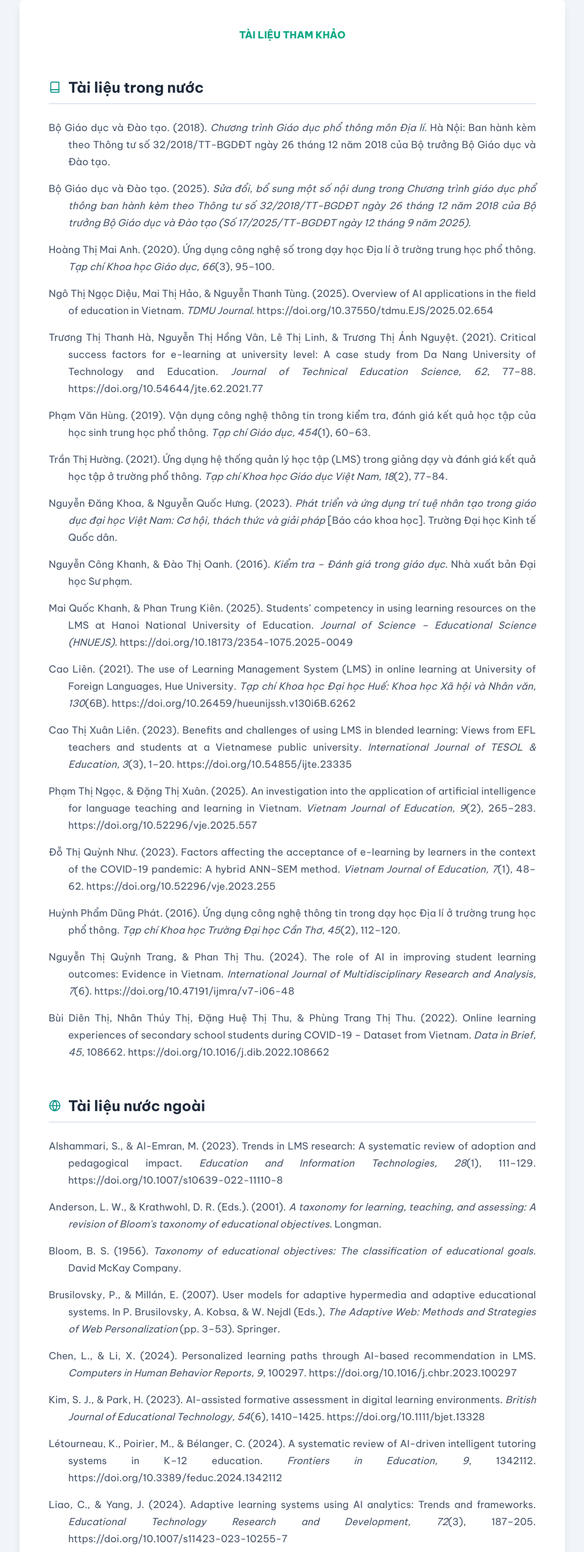
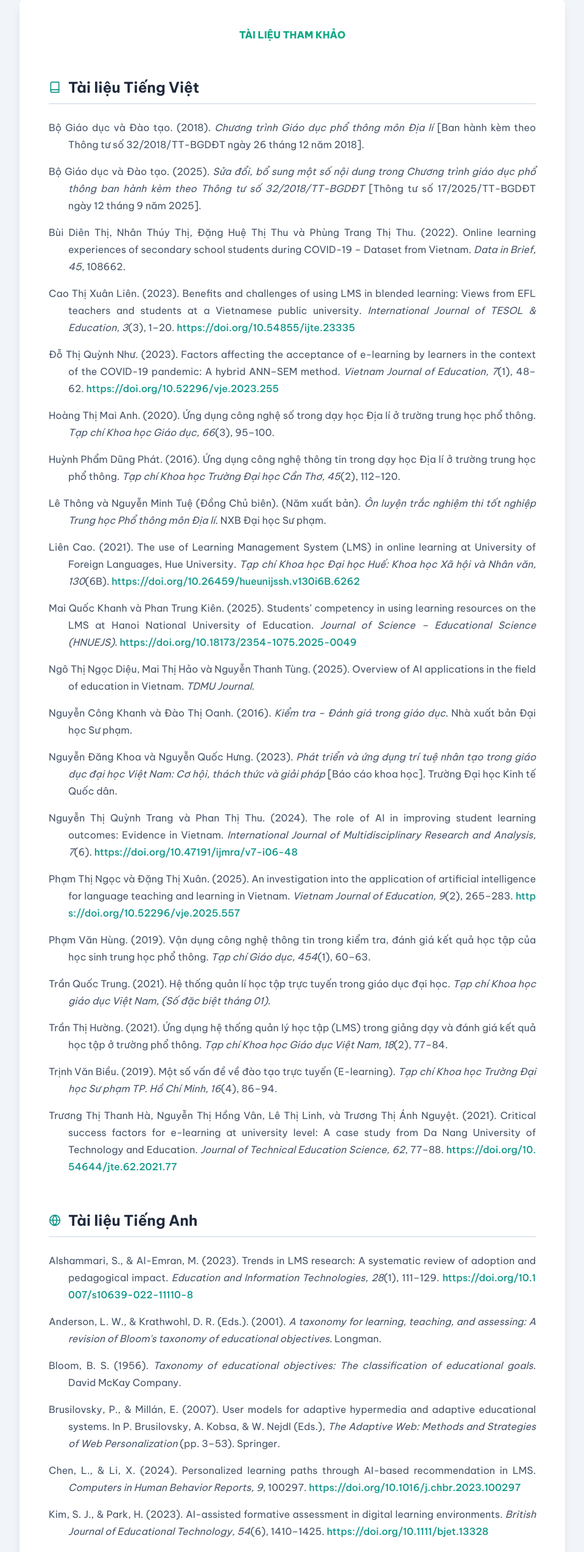
Before and after one commit to aiquizfct/aigeo, a plain HTML site: page tai-lieu-tham-khao.html in a window 1280 px wide. Shown: the part 140-2685 px from the top of the page at 61% size, without its empty margins (160-1119 px from the left). Drawn offline with nearby package versions, Linux system fonts and the light colour scheme.

Commit message:
Update tai-lieu-tham-khao.html

```diff
--- a/tai-lieu-tham-khao.html
+++ b/tai-lieu-tham-khao.html
@@ -87,6 +87,9 @@
             word-break: break-all;
         }
         .prose a:hover { text-decoration: underline; }
+        .prose i {
+            font-style: italic;
+        }
 
     </style>
 </head>
@@ -130,48 +133,50 @@
                 <h1 class="gradient-text !mb-8 !text-center">TÀI LIỆU THAM KHẢO</h1>
 
                 <section id="section-vn">
-                    <h2><i data-feather="book"></i>Tài liệu trong nước</h2>
+                    <h2><i data-feather="book"></i>Tài liệu Tiếng Việt</h2>
 
-                    <p>Bộ Giáo dục và Đào tạo. (2018). <i>Chương trình Giáo dục phổ thông môn Địa lí</i>. Hà Nội: Ban hành kèm theo Thông tư số 32/2018/TT-BGDĐT ngày 26 tháng 12 năm 2018 của Bộ trưởng Bộ Giáo dục và Đào tạo.</p>
-                    <p>Bộ Giáo dục và Đào tạo. (2025). <i>Sửa đổi, bổ sung một số nội dung trong Chương trình giáo dục phổ thông ban hành kèm theo Thông tư số 32/2018/TT-BGDĐT ngày 26 tháng 12 năm 2018 của Bộ trưởng Bộ Giáo dục và Đào tạo (Số 17/2025/TT-BGDĐT ngày 12 tháng 9 năm 2025)</i>.</p>
+                    <p>Bộ Giáo dục và Đào tạo. (2018). <i>Chương trình Giáo dục phổ thông môn Địa lí</i> [Ban hành kèm theo Thông tư số 32/2018/TT-BGDĐT ngày 26 tháng 12 năm 2018].</p>
+                    <p>Bộ Giáo dục và Đào tạo. (2025). <i>Sửa đổi, bổ sung một số nội dung trong Chương trình giáo dục phổ thông ban hành kèm theo Thông tư số 32/2018/TT-BGDĐT</i> [Thông tư số 17/2025/TT-BGDĐT ngày 12 tháng 9 năm 2025].</p>
+                    <p>Bùi Diên Thị, Nhân Thúy Thị, Đặng Huệ Thị Thu và Phùng Trang Thị Thu. (2022). Online learning experiences of secondary school students during COVID-19 – Dataset from Vietnam. <i>Data in Brief, 45</i>, 108662.</p>
+                    <p>Cao Thị Xuân Liên. (2023). Benefits and challenges of using LMS in blended learning: Views from EFL teachers and students at a Vietnamese public university. <i>International Journal of TESOL & Education, 3</i>(3), 1–20. <a href="https://doi.org/10.54855/ijte.23335" target="_blank" rel="noopener noreferrer">https://doi.org/10.54855/ijte.23335</a></p>
+                    <p>Đỗ Thị Quỳnh Như. (2023). Factors affecting the acceptance of e-learning by learners in the context of the COVID-19 pandemic: A hybrid ANN–SEM method. <i>Vietnam Journal of Education, 7</i>(1), 48–62. <a href="https://doi.org/10.52296/vje.2023.255" target="_blank" rel="noopener noreferrer">https://doi.org/10.52296/vje.2023.255</a></p>
                     <p>Hoàng Thị Mai Anh. (2020). Ứng dụng công nghệ số trong dạy học Địa lí ở trường trung học phổ thông. <i>Tạp chí Khoa học Giáo dục, 66</i>(3), 95–100.</p>
-                    <p>Ngô Thị Ngọc Diệu, Mai Thị Hảo, & Nguyễn Thanh Tùng. (2025). Overview of AI applications in the field of education in Vietnam. <i>TDMU Journal</i>. https://doi.org/10.37550/tdmu.EJS/2025.02.654</p>
-                    <p>Trương Thị Thanh Hà, Nguyễn Thị Hồng Vân, Lê Thị Linh, & Trương Thị Ánh Nguyệt. (2021). Critical success factors for e-learning at university level: A case study from Da Nang University of Technology and Education. <i>Journal of Technical Education Science, 62</i>, 77–88. https://doi.org/10.54644/jte.62.2021.77</p>
+                    <p>Huỳnh Phẩm Dũng Phát. (2016). Ứng dụng công nghệ thông tin trong dạy học Địa lí ở trường trung học phổ thông. <i>Tạp chí Khoa học Trường Đại học Cần Thơ, 45</i>(2), 112–120.</p>
+                    <p>Lê Thông và Nguyễn Minh Tuệ (Đồng Chủ biên). (Năm xuất bản). <i>Ôn luyện trắc nghiệm thi tốt nghiệp Trung học Phổ thông môn Địa lí</i>. NXB Đại học Sư phạm.</p>
+                    <p>Liên Cao. (2021). The use of Learning Management System (LMS) in online learning at University of Foreign Languages, Hue University. <i>Tạp chí Khoa học Đại học Huế: Khoa học Xã hội và Nhân văn, 130</i>(6B). <a href="https://doi.org/10.26459/hueunijssh.v130i6B.6262" target="_blank" rel="noopener noreferrer">https://doi.org/10.26459/hueunijssh.v130i6B.6262</a></p>
+                    <p>Mai Quốc Khanh và Phan Trung Kiên. (2025). Students’ competency in using learning resources on the LMS at Hanoi National University of Education. <i>Journal of Science – Educational Science (HNUEJS)</i>. <a href="https://doi.org/10.18173/2354-1075.2025-0049" target="_blank" rel="noopener noreferrer">https://doi.org/10.18173/2354-1075.2025-0049</a></p>
+                    <p>Ngô Thị Ngọc Diệu, Mai Thị Hảo và Nguyễn Thanh Tùng. (2025). Overview of AI applications in the field of education in Vietnam. <i>TDMU Journal</i>.</p>
+                    <p>Nguyễn Công Khanh và Đào Thị Oanh. (2016). <i>Kiểm tra – Đánh giá trong giáo dục</i>. Nhà xuất bản Đại học Sư phạm.</p>
+                    <p>Nguyễn Đăng Khoa và Nguyễn Quốc Hưng. (2023). <i>Phát triển và ứng dụng trí tuệ nhân tạo trong giáo dục đại học Việt Nam: Cơ hội, thách thức và giải pháp</i> [Báo cáo khoa học]. Trường Đại học Kinh tế Quốc dân.</p>
+                    <p>Nguyễn Thị Quỳnh Trang và Phan Thị Thu. (2024). The role of AI in improving student learning outcomes: Evidence in Vietnam. <i>International Journal of Multidisciplinary Research and Analysis, 7</i>(6). <a href="https://doi.org/10.47191/ijmra/v7-i06-48" target="_blank" rel="noopener noreferrer">https://doi.org/10.47191/ijmra/v7-i06-48</a></p>
+                    <p>Phạm Thị Ngọc và Đặng Thị Xuân. (2025). An investigation into the application of artificial intelligence for language teaching and learning in Vietnam. <i>Vietnam Journal of Education, 9</i>(2), 265–283. <a href="https://doi.org/10.52296/vje.2025.557" target="_blank" rel="noopener noreferrer">https://doi.org/10.52296/vje.2025.557</a></p>
                     <p>Phạm Văn Hùng. (2019). Vận dụng công nghệ thông tin trong kiểm tra, đánh giá kết quả học tập của học sinh trung học phổ thông. <i>Tạp chí Giáo dục, 454</i>(1), 60–63.</p>
+                    <p>Trần Quốc Trung. (2021). Hệ thống quản lí học tập trực tuyến trong giáo dục đại học. <i>Tạp chí Khoa học giáo dục Việt Nam, (Số đặc biệt tháng 01)</i>.</p>
                     <p>Trần Thị Hường. (2021). Ứng dụng hệ thống quản lý học tập (LMS) trong giảng dạy và đánh giá kết quả học tập ở trường phổ thông. <i>Tạp chí Khoa học Giáo dục Việt Nam, 18</i>(2), 77–84.</p>
-                    <p>Nguyễn Đăng Khoa, & Nguyễn Quốc Hưng. (2023). <i>Phát triển và ứng dụng trí tuệ nhân tạo trong giáo dục đại học Việt Nam: Cơ hội, thách thức và giải pháp</i> [Báo cáo khoa học]. Trường Đại học Kinh tế Quốc dân.</p>
-                    <p>Nguyễn Công Khanh, & Đào Thị Oanh. (2016). <i>Kiểm tra – Đánh giá trong giáo dục</i>. Nhà xuất bản Đại học Sư phạm.</p>
-                    <p>Mai Quốc Khanh, & Phan Trung Kiên. (2025). Students’ competency in using learning resources on the LMS at Hanoi National University of Education. <i>Journal of Science – Educational Science (HNUEJS)</i>. https://doi.org/10.18173/2354-1075.2025-0049</p>
-                    <p>Cao Liên. (2021). The use of Learning Management System (LMS) in online learning at University of Foreign Languages, Hue University. <i>Tạp chí Khoa học Đại học Huế: Khoa học Xã hội và Nhân văn, 130</i>(6B). https://doi.org/10.26459/hueunijssh.v130i6B.6262</p>
-                    <p>Cao Thị Xuân Liên. (2023). Benefits and challenges of using LMS in blended learning: Views from EFL teachers and students at a Vietnamese public university. <i>International Journal of TESOL & Education, 3</i>(3), 1–20. https://doi.org/10.54855/ijte.23335</p>
-                    <p>Phạm Thị Ngọc, & Đặng Thị Xuân. (2025). An investigation into the application of artificial intelligence for language teaching and learning in Vietnam. <i>Vietnam Journal of Education, 9</i>(2), 265–283. https://doi.org/10.52296/vje.2025.557</p>
-                    <p>Đỗ Thị Quỳnh Như. (2023). Factors affecting the acceptance of e-learning by learners in the context of the COVID-19 pandemic: A hybrid ANN–SEM method. <i>Vietnam Journal of Education, 7</i>(1), 48–62. https://doi.org/10.52296/vje.2023.255</p>
-                    <p>Huỳnh Phẩm Dũng Phát. (2016). Ứng dụng công nghệ thông tin trong dạy học Địa lí ở trường trung học phổ thông. <i>Tạp chí Khoa học Trường Đại học Cần Thơ, 45</i>(2), 112–120.</p>
-                    <p>Nguyễn Thị Quỳnh Trang, & Phan Thị Thu. (2024). The role of AI in improving student learning outcomes: Evidence in Vietnam. <i>International Journal of Multidisciplinary Research and Analysis, 7</i>(6). https://doi.org/10.47191/ijmra/v7-i06-48</p>
-                    <p>Bùi Diên Thị, Nhân Thúy Thị, Đặng Huệ Thị Thu, & Phùng Trang Thị Thu. (2022). Online learning experiences of secondary school students during COVID-19 – Dataset from Vietnam. <i>Data in Brief, 45</i>, 108662. https://doi.org/10.1016/j.dib.2022.108662</p>
+                    <p>Trịnh Văn Biều. (2019). Một số vấn đề về đào tạo trực tuyến (E-learning). <i>Tạp chí Khoa học Trường Đại học Sư phạm TP. Hồ Chí Minh, 16</i>(4), 86–94.</p>
+                    <p>Trương Thị Thanh Hà, Nguyễn Thị Hồng Vân, Lê Thị Linh, và Trương Thị Ánh Nguyệt. (2021). Critical success factors for e-learning at university level: A case study from Da Nang University of Technology and Education. <i>Journal of Technical Education Science, 62</i>, 77–88. <a href="https://doi.org/10.54644/jte.62.2021.77" target="_blank" rel="noopener noreferrer">https://doi.org/10.54644/jte.62.2021.77</a></p>
                 </section>
 
                 <section id="section-en">
-                    <h2><i data-feather="globe"></i>Tài liệu nước ngoài</h2>
+                    <h2><i data-feather="globe"></i>Tài liệu Tiếng Anh</h2>
 
-                    <p>Alshammari, S., & Al-Emran, M. (2023). Trends in LMS research: A systematic review of adoption and pedagogical impact. <i>Education and Information Technologies, 28</i>(1), 111–129. https://doi.org/10.1007/s10639-022-11110-8</p>
+                    <p>Alshammari, S., & Al-Emran, M. (2023). Trends in LMS research: A systematic review of adoption and pedagogical impact. <i>Education and Information Technologies, 28</i>(1), 111–129. <a href="https->://doi.org/10.1007/s10639-022-11110-8" target="_blank" rel="noopener noreferrer">https://doi.org/10.1007/s10639-022-11110-8</a></p>
                     <p>Anderson, L. W., & Krathwohl, D. R. (Eds.). (2001). <i>A taxonomy for learning, teaching, and assessing: A revision of Bloom's taxonomy of educational objectives</i>. Longman.</p>
                     <p>Bloom, B. S. (1956). <i>Taxonomy of educational objectives: The classification of educational goals</i>. David McKay Company.</p>
                     <p>Brusilovsky, P., & Millán, E. (2007). User models for adaptive hypermedia and adaptive educational systems. In P. Brusilovsky, A. Kobsa, & W. Nejdl (Eds.), <i>The Adaptive Web: Methods and Strategies of Web Personalization</i> (pp. 3–53). Springer.</p>
-                    <p>Chen, L., & Li, X. (2024). Personalized learning paths through AI-based recommendation in LMS. <i>Computers in Human Behavior Reports, 9</i>, 100297. https://doi.org/10.1016/j.chbr.2023.100297</p>
-                    <p>Kim, S. J., & Park, H. (2023). AI-assisted formative assessment in digital learning environments. <i>British Journal of Educational Technology, 54</i>(6), 1410–1425. https://doi.org/10.1111/bjet.13328</p>
-                    <p>Létourneau, K., Poirier, M., & Bélanger, C. (2024). A systematic review of AI-driven intelligent tutoring systems in K–12 education. <i>Frontiers in Education, 9</i>, 1342112. https://doi.org/10.3389/feduc.2024.1342112</p>
-                    <p>Liao, C., & Yang, J. (2024). Adaptive learning systems using AI analytics: Trends and frameworks. <i>Educational Technology Research and Development, 72</i>(3), 187–205. https://doi.org/10.1007/s11423-023-10255-7</p>
-                    <p>Liao, Y., & Zhang, H. (2023). Learning analytics and educational data mining in AI-enhanced environments. <i>Journal of Educational Computing Research, 61</i>(2), 207–230. https://doi.org/10.1177/07356331221109315</p>
-                    <p>Martínez, M., & Rodríguez, A. (2022). Integrating artificial intelligence into LMS: Challenges and perspectives. <i>Computers & Education, 188</i>, 104594. https://doi.org/10.1016/j.compedu.2022.104594</p>
-                    <p>Martínez-García, A., García-Holgado, A., & García-Peñalvo, F. J. (2023). Evolution and current state of research into e-learning: A bibliometric analysis. <i>Heliyon, 9</i>(5), e15412. https://doi.org/10.1016/j.heliyon.2023.e15412</p>
-                    <p>Noesgaard, S. S., & Ørngreen, R. (2015). The effectiveness of e-learning: An explorative and integrative review. <i>International Review of Research in Open and Distributed Learning, 16</i>(1), 305–329. https://doi.org/10.19173/irrodl.v16i1.2197</p>
-                    <p>Qiu, Z., & Xu, J. (2022). AI in education: From data to decision – A conceptual review. <i>Computers & Education: Artificial Intelligence, 3</i>, 100053. https://doi.org/10.1016/j.caeai.2022.100053</p>
+                    <p>Chen, L., & Li, X. (2024). Personalized learning paths through AI-based recommendation in LMS. <i>Computers in Human Behavior Reports, 9</i>, 100297. <a href="https://doi.org/10.1016/j.chbr.2023.100297" target="_blank" rel="noopener noreferrer">https://doi.org/10.1016/j.chbr.2023.100297</a></p>
+                    <p>Kim, S. J., & Park, H. (2023). AI-assisted formative assessment in digital learning environments. <i>British Journal of Educational Technology, 54</i>(6), 1410–1425. <a href="https://doi.org/10.1111/bjet.13328" target="_blank" rel="noopener noreferrer">https://doi.org/10.1111/bjet.13328</a></p>
+                    <p>Létourneau, K., Poirier, M., & Bélanger, C. (2024). A systematic review of AI-driven intelligent tutoring systems in K–12 education. <i>Frontiers in Education, 9</i>, 1342112. <a href="https://doi.org/10.3389/feduc.2024.1342112" target="_blank" rel="noopener noreferrer">https://doi.org/10.3389/feduc.2024.1342112</a></p>
+                    <p>Liao, C., & Yang, J. (2024). Adaptive learning systems using AI analytics: Trends and frameworks. <i>Educational Technology Research and Development, 72</i>(3), 187–205. <a href="https://doi.org/10.1007/s11423-023-10255-7" target="_blank" rel="noopener noreferrer">https://doi.org/10.1007/s11423-023-10255-7</a></p>
+                    <p>Liao, Y., & Zhang, H. (2023). Learning analytics and educational data mining in AI-enhanced environments. <i>Journal of Educational Computing Research, 61</i>(2), 207–230. <a href="https://doi.org/10.1177/07356331221109315" target="_blank" rel="noopener noreferrer">https://doi.org/10.1177/07356331221109315</a></p>
+                    <p>Martínez, M., & Rodríguez, A. (2022). Integrating artificial intelligence into LMS: Challenges and perspectives. <i>Computers & Education, 188</i>, 104594. <a href="https://doi.org/10.1016/j.compedu.2022.104594" target="_blank" rel="noopener noreferrer">https://doi.org/10.1016/j.compedu.2022.104594</a></p>
+                    <p>Martínez-García, A., García-Holgado, A., & García-Peñalvo, F. J. (2023). Evolution and current state of research into e-learning: A bibliometric analysis. <i>Heliyon, 9</i>(5), e15412. <a href="https://doi.org/10.1016/j.heliyon.2023.e15412" target="_blank" rel="noopener noreferrer">https://doi.org/10.1016/j.heliyon.2023.e15412</a></p>
+                    <p>Noesgaard, S. S., & Ørngreen, R. (2015). The effectiveness of e-learning: An explorative and integrative review. <i>International Review of Research in Open and Distributed Learning, 16</i>(1), 305–329. <a href="https://doi.org/10.19173/irrodl.v16i1.2197" target="_blank" rel="noopener noreferrer">https://doi.org/10.19173/irrodl.v16i1.2197</a></p>
+                    <p>Qiu, Z., & Xu, J. (2022). AI in education: From data to decision – A conceptual review. <i>Computers & Education: Artificial Intelligence, 3</i>, 100053. <a href="https://doi.org/10.1016/j.caeai.2022.100053" target="_blank" rel="noopener noreferrer">https://doi.org/10.1016/j.caeai.2022.100053</a></p>
                     <p>U.S. Department of Education, Office of Educational Technology. (2023). <i>Artificial intelligence and the future of teaching and learning: Insights and recommendations</i>. U.S. Department of Education.</p>
-                    <p>Wang, S., & Zhao, Y. (2024). Artificial intelligence in education: A systematic literature review. <i>Expert Systems with Applications, 243</i>, 122907. https://doi.org/10.1016/j.eswa.2024.122907</p>
+                    <p>Wang, S., & Zhao, Y. (2024). Artificial intelligence in education: A systematic literature review. <i>Expert Systems with Applications, 243</i>, 122907. <a href="https://doi.org/10.1016/j.eswa.2024.122907" target="_blank" rel="noopener noreferrer">https://doi.org/10.1016/j.eswa.2024.122907</a></p>
                 </section>
-
-            </article>
+                </article>
         </div>
     </main>
 
```
